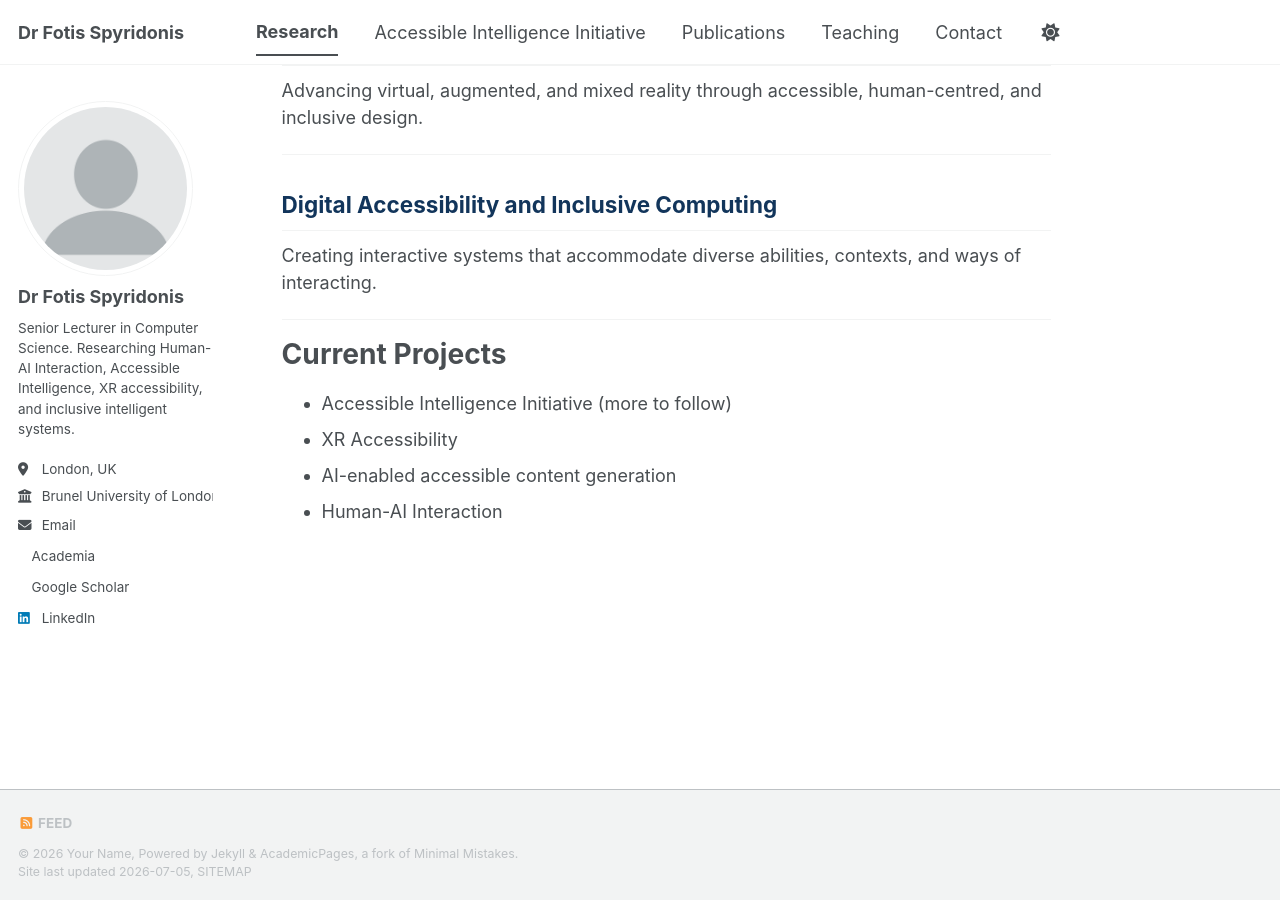
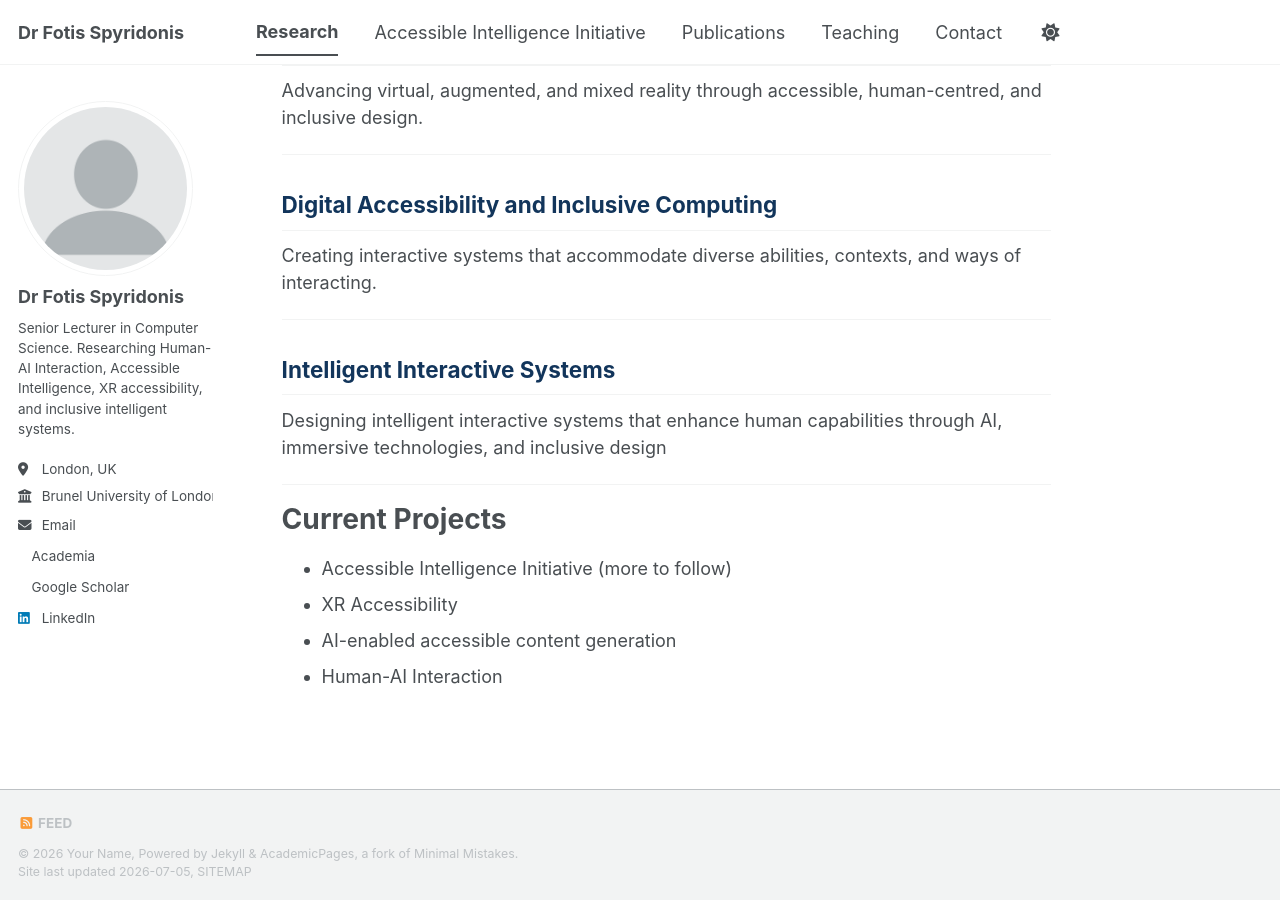
Before and after one commit to fotios-spyridonis/fotios-spyridonis.github.io, a Jekyll site: the page built from _pages/research.md, in a window 1280 px wide and 900 px high, scrolled down 1000 px. Built offline with Jekyll 4.4.1, drawn with Linux system fonts in a browser that asks for light colours; a style sheet for code colours, icons or effects is not loaded.

Commit message:
Update research.md

```diff
--- a/_pages/research.md
+++ b/_pages/research.md
@@ -40,6 +40,12 @@ Creating interactive systems that accommodate diverse abilities, contexts, and w
 
 ---
 
+## Intelligent Interactive Systems
+
+Designing intelligent interactive systems that enhance human capabilities through AI, immersive technologies, and inclusive design
+
+---
+
 # Current Projects
 
 - Accessible Intelligence Initiative (more to follow)
```
